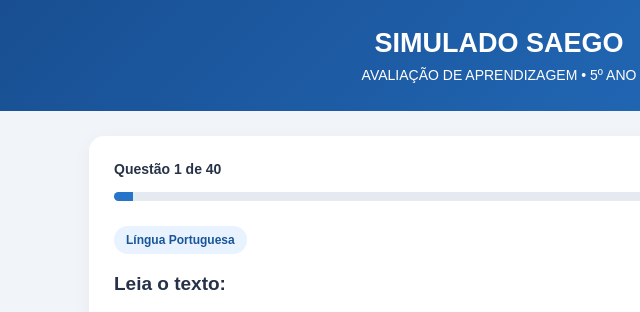
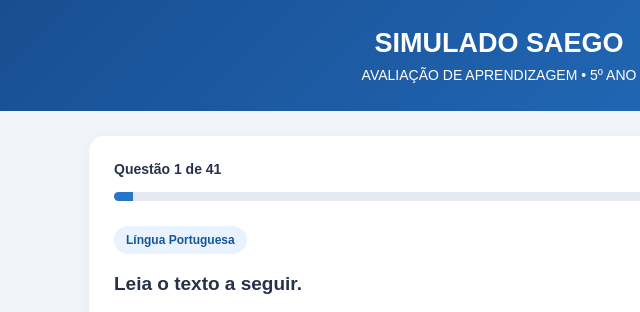
Before and after one commit to moreira6/simulado, a plain HTML site: page index.html in a window 1280 px wide. Shown: the top 312 px of the page, 141-781 px from the left. Drawn offline with Linux system fonts and the light colour scheme.

Commit message:
Refactor HTML structure and update quiz questions

```diff
--- a/index.html
+++ b/index.html
@@ -19,6 +19,7 @@ header p{margin:0;font-size:14px}
 .subject{display:inline-block;background:#e9f2ff;color:#17569a;padding:7px 12px;border-radius:20px;font-size:12px;font-weight:bold;margin-bottom:15px}
 .question{font-size:19px;line-height:1.55;font-weight:bold;margin-bottom:17px}
 .text-box{background:#f7f9fc;border-left:4px solid #2675c9;padding:17px;border-radius:8px;line-height:1.65;margin:15px 0 22px;font-size:15px}
+.comic{display:block;max-width:100%;height:auto;margin:15px auto;border-radius:8px}
 .options{display:grid;gap:11px;margin-top:18px}
 .option{display:flex;align-items:flex-start;gap:11px;padding:14px;border:2px solid #e1e6ed;border-radius:10px;cursor:pointer;line-height:1.4;transition:.2s}
 .option:hover{border-color:#2675c9;background:#f5f9ff}
@@ -41,8 +42,10 @@ button:hover:not(:disabled){filter:brightness(.95)}
 .wrong{color:#c33b3b;font-weight:bold}
 .hidden{display:none}
 @media(max-width:550px){
-.card{padding:18px}.question{font-size:17px}
-.buttons{flex-wrap:wrap}.buttons button{flex:1}
+.card{padding:18px}
+.question{font-size:17px}
+.buttons{flex-wrap:wrap}
+.buttons button{flex:1}
 }
 </style>
 </head>
@@ -59,7 +62,9 @@ button:hover:not(:disabled){filter:brightness(.95)}
 <span id="questionNumber"></span>
 <span id="subjectInfo"></span>
 </div>
-<div class="progress"><div class="progress-bar" id="progressBar"></div></div>
+<div class="progress">
+<div class="progress-bar" id="progressBar"></div>
+</div>
 <div id="questionArea"></div>
 <div class="buttons">
 <button class="secondary" id="prevBtn" onclick="previousQuestion()">Anterior</button>
@@ -73,11 +78,13 @@ button:hover:not(:disabled){filter:brightness(.95)}
 <script>
 const questions = [
 
-/* PORTUGUÊS - 20 QUESTÕES */
+/* =====================================
+   LÍNGUA PORTUGUESA - QUESTÕES 1 A 20
+===================================== */
 
 {
 subject:"Língua Portuguesa",
-text:"Leia o texto:",
+text:"Leia o texto a seguir.",
 passage:`<strong>O mistério do jardim</strong><br><br>
 Todas as manhãs, Lucas passava pelo jardim de sua avó antes de ir para a escola. Ele gostava de observar as flores, ouvir os pássaros e sentir o perfume das plantas.<br><br>
 Certa manhã, percebeu que algumas flores estavam fora do lugar e que pequenas pegadas apareciam perto do canteiro. Curioso, resolveu investigar. Escondeu-se atrás de uma árvore e esperou alguns minutos.<br><br>
@@ -88,7 +95,7 @@ answer:1
 },
 {
 subject:"Língua Portuguesa",
-text:"Leia o texto:",
+text:"Leia o texto a seguir.",
 passage:`<strong>Uma atitude importante</strong><br><br>
 Na escola de Mariana, os alunos perceberam que havia muito lixo espalhado pelo pátio depois do recreio. Alguns estudantes decidiram conversar com a turma e organizar uma campanha de conscientização.<br><br>
 Eles produziram cartazes, separaram lixeiras para materiais recicláveis e explicaram aos colegas a importância de manter os espaços coletivos limpos.<br><br>
@@ -99,7 +106,7 @@ answer:2
 },
 {
 subject:"Língua Portuguesa",
-text:"Leia o texto:",
+text:"Leia o texto a seguir.",
 passage:`<strong>A biblioteca da escola</strong><br><br>
 A biblioteca era um dos lugares preferidos de Pedro. Nas prateleiras, havia livros de aventura, histórias em quadrinhos, contos de fadas e livros sobre animais.<br><br>
 Em uma tarde chuvosa, Pedro escolheu um livro sobre viagens pelo mundo. Ao começar a leitura, imaginou que estava conhecendo lugares distantes, atravessando florestas e descobrindo cidades desconhecidas.<br><br>
@@ -110,7 +117,7 @@ answer:0
 },
 {
 subject:"Língua Portuguesa",
-text:"Leia o texto:",
+text:"Leia o texto a seguir.",
 passage:`<strong>O passeio inesperado</strong><br><br>
 No sábado, Júlia acordou cedo e organizou uma mochila com água, frutas e um caderno. Seu pai havia prometido levá-la para conhecer uma cachoeira próxima à cidade.<br><br>
 Durante o caminho, começou a chover. A família decidiu mudar os planos e visitar um museu. Júlia ficou um pouco decepcionada, mas logo se interessou pelas exposições de animais, fotografias antigas e objetos históricos.<br><br>
@@ -121,15 +128,15 @@ answer:2
 },
 {
 subject:"Língua Portuguesa",
-text:"Leia a tirinha do Garfield:",
-passage:`<img src="https://static.todamateria.com.br/upload/ga/rf/garfiel.jpg" alt="Tirinha do Garfield" style="max-width:100%;height:auto;display:block;margin:15px auto;">`,
+text:"Observe a tirinha do Garfield.",
+passage:`<img class="comic" src="https://static.todamateria.com.br/upload/ga/rf/garfiel.jpg" alt="Tirinha do Garfield" onerror="this.alt='Não foi possível carregar a tirinha. Verifique a conexão.'">`,
 question:"Considerando a situação apresentada na tirinha, o humor está relacionado principalmente:",
 options:["À preocupação de Garfield com a alimentação.","À ironia e ao sarcasmo presentes na fala e no pensamento dos personagens.","À tentativa de Garfield de fugir de casa.","À amizade entre os personagens e os animais."],
 answer:1
 },
 {
 subject:"Língua Portuguesa",
-text:"Leia o texto:",
+text:"Leia o texto a seguir.",
 passage:`<strong>O cachorro e o espelho</strong><br><br>
 Um cachorro entrou em uma sala onde havia um grande espelho. Ao perceber sua própria imagem, começou a latir e a pular, acreditando que havia outro cachorro diante dele.<br><br>
 Quanto mais se movimentava, mais o reflexo repetia seus gestos. Depois de algum tempo, cansado, o animal se afastou e percebeu que não havia ninguém ali.<br><br>
@@ -140,7 +147,7 @@ answer:1
 },
 {
 subject:"Língua Portuguesa",
-text:"Leia o texto:",
+text:"Leia o texto a seguir.",
 passage:`<strong>Feira de ciências</strong><br><br>
 Os alunos do 5º ano organizaram uma feira de ciências para apresentar projetos sobre o meio ambiente. Um grupo construiu um filtro simples para demonstrar como algumas etapas ajudam a retirar impurezas da água.<br><br>
 Outro grupo apresentou uma maquete de uma cidade sustentável, com áreas verdes, ciclovias e painéis solares. Os visitantes puderam fazer perguntas e conhecer as ideias desenvolvidas pelos estudantes.<br><br>
@@ -151,7 +158,7 @@ answer:2
 },
 {
 subject:"Língua Portuguesa",
-text:"Leia o texto:",
+text:"Leia o texto a seguir.",
 passage:`<strong>O relógio atrasado</strong><br><br>
 Na segunda-feira, Rafael acordou assustado ao perceber que seu relógio marcava um horário muito diferente do habitual. Rapidamente, vestiu o uniforme, tomou café e saiu de casa.<br><br>
 Ao chegar à escola, encontrou o portão fechado e nenhum colega no pátio. Foi então que percebeu: havia se confundido com o horário, pois o relógio estava atrasado e ainda era muito cedo.<br><br>
@@ -162,7 +169,7 @@ answer:1
 },
 {
 subject:"Língua Portuguesa",
-text:"Leia o texto:",
+text:"Leia o texto a seguir.",
 passage:`<strong>Convite especial</strong><br><br>
 A direção da Escola Caminhos do Saber convida estudantes, familiares e comunidade para a Mostra Cultural, que acontecerá no dia 15 de dezembro, às 14 horas, no pátio da escola.<br><br>
 Durante o evento, serão apresentados trabalhos produzidos pelas turmas, exposições artísticas, músicas e apresentações teatrais.<br><br>
@@ -173,7 +180,7 @@ answer:2
 },
 {
 subject:"Língua Portuguesa",
-text:"Leia o texto:",
+text:"Leia o texto a seguir.",
 passage:`<strong>A importância das árvores</strong><br><br>
 As árvores desempenham funções fundamentais para o equilíbrio ambiental. Elas oferecem sombra, ajudam a melhorar a qualidade do ar e servem de abrigo para diversas espécies de animais.<br><br>
 Além disso, suas raízes contribuem para a conservação do solo e ajudam a diminuir os efeitos da erosão. Por isso, preservar as áreas verdes é uma atitude importante para a natureza e para a qualidade de vida das pessoas.`,
@@ -183,7 +190,7 @@ answer:1
 },
 {
 subject:"Língua Portuguesa",
-text:"Leia o texto:",
+text:"Leia o texto a seguir.",
 passage:`<strong>Uma descoberta na praça</strong><br><br>
 Durante uma brincadeira na praça, Sofia encontrou uma pequena caixa de madeira perto de um banco. Dentro dela havia fotografias antigas, algumas cartas e um bilhete com a seguinte frase: “As melhores lembranças merecem ser compartilhadas”.<br><br>
 Sofia levou a caixa até a administração da praça. Depois de alguns dias, descobriram que os objetos pertenciam a uma antiga moradora do bairro, que havia perdido a caixa muitos anos antes.`,
@@ -193,7 +200,7 @@ answer:2
 },
 {
 subject:"Língua Portuguesa",
-text:"Leia o texto:",
+text:"Leia o texto a seguir.",
 passage:`<strong>O uso consciente da água</strong><br><br>
 A água é indispensável para a vida. Utilizamos esse recurso em atividades como cozinhar, tomar banho, lavar roupas e cultivar alimentos.<br><br>
 Apesar de sua importância, muitas pessoas desperdiçam água em tarefas cotidianas. Fechar a torneira enquanto escovamos os dentes, consertar vazamentos e aproveitar a água da chuva para algumas atividades são atitudes que ajudam a evitar o desperdício.`,
@@ -203,7 +210,7 @@ answer:2
 },
 {
 subject:"Língua Portuguesa",
-text:"Leia o texto:",
+text:"Leia o texto a seguir.",
 passage:`<strong>A menina e o livro</strong><br><br>
 Ana ganhou um livro de histórias de presente. No começo, achou que seria uma leitura cansativa, mas decidiu experimentar algumas páginas antes de dormir.<br><br>
 A história falava de uma menina que viajava por lugares fantásticos e conhecia personagens diferentes. Ana ficou tão interessada que, no dia seguinte, contou aos amigos sobre a aventura.<br><br>
@@ -214,7 +221,7 @@ answer:1
 },
 {
 subject:"Língua Portuguesa",
-text:"Leia o texto:",
+text:"Leia o texto a seguir.",
 passage:`<strong>O trabalho em equipe</strong><br><br>
 A turma precisava construir uma maquete para uma apresentação. No início, todos queriam escolher a mesma tarefa e o trabalho não avançava.<br><br>
 A professora sugeriu que os estudantes conversassem e dividissem as responsabilidades. Alguns ficaram responsáveis pela pintura, outros pela montagem e outros pela pesquisa de informações.<br><br>
@@ -225,7 +232,7 @@ answer:0
 },
 {
 subject:"Língua Portuguesa",
-text:"Leia o texto:",
+text:"Leia o texto a seguir.",
 passage:`<strong>Uma notícia sobre o bairro</strong><br><br>
 Moradores do bairro Jardim das Flores participaram, no último sábado, de uma ação de plantio de mudas em uma praça. A iniciativa contou com a participação de crianças, adultos e idosos.<br><br>
 Ao todo, foram plantadas 35 mudas de árvores. Os organizadores informaram que novas atividades serão realizadas nos próximos meses para incentivar a preservação dos espaços públicos.`,
@@ -235,7 +242,7 @@ answer:1
 },
 {
 subject:"Língua Portuguesa",
-text:"Leia o texto:",
+text:"Leia o texto a seguir.",
 passage:`<strong>O pequeno inventor</strong><br><br>
 Enzo gostava de desmontar objetos antigos para descobrir como funcionavam. Certo dia, resolveu construir um carrinho utilizando caixas, tampinhas e pedaços de papelão.<br><br>
 O primeiro modelo não se movimentou como ele esperava. Em vez de desistir, Enzo observou o problema, fez algumas alterações e tentou novamente.<br><br>
@@ -246,7 +253,7 @@ answer:2
 },
 {
 subject:"Língua Portuguesa",
-text:"Leia o texto:",
+text:"Leia o texto a seguir.",
 passage:`<strong>O valor da amizade</strong><br><br>
 Quando Pedro mudou de escola, ficou inseguro por não conhecer ninguém. Durante os primeiros dias, passava o recreio sozinho e tinha dificuldade para participar das brincadeiras.<br><br>
 Certo dia, um colega chamado Miguel o convidou para jogar futebol. Aos poucos, Pedro conheceu outros estudantes e começou a se sentir mais acolhido.<br><br>
@@ -257,7 +264,7 @@ answer:1
 },
 {
 subject:"Língua Portuguesa",
-text:"Leia o texto:",
+text:"Leia o texto a seguir.",
 passage:`<strong>O ciclo da borboleta</strong><br><br>
 A vida de uma borboleta passa por diferentes etapas. Primeiro, ela se desenvolve dentro de um ovo. Depois, nasce uma lagarta, que se alimenta e cresce.<br><br>
 Em seguida, a lagarta forma uma estrutura chamada crisálida. Dentro dela, acontecem transformações até que uma borboleta adulta esteja pronta para sair.<br><br>
@@ -268,7 +275,7 @@ answer:1
 },
 {
 subject:"Língua Portuguesa",
-text:"Leia o texto:",
+text:"Leia o texto a seguir.",
 passage:`<strong>Um dia sem internet</strong><br><br>
 Em uma manhã de domingo, a internet da casa de Laura parou de funcionar. No início, ela ficou sem saber o que fazer, pois estava acostumada a assistir vídeos e conversar com os amigos pelo celular.<br><br>
 Depois de algum tempo, decidiu pegar sua bicicleta e chamar a vizinha para brincar. As duas passaram a tarde na praça e inventaram diversas brincadeiras.<br><br>
@@ -279,16 +286,25 @@ answer:2
 },
 {
 subject:"Língua Portuguesa",
-text:"Leia o texto:",
+text:"Leia o texto a seguir.",
 passage:`<strong>O cuidado com os animais</strong><br><br>
 Os animais domésticos dependem dos cuidados de seus responsáveis. Eles precisam de alimentação adequada, água limpa, abrigo e acompanhamento veterinário.<br><br>
 Também é importante oferecer atenção e respeitar as necessidades de cada animal. Ter um animal de estimação exige responsabilidade, pois ele não é um brinquedo e precisa de cuidados durante toda a vida.`,
 question:"De acordo com o texto, ter um animal de estimação significa:",
-options:["Assumir responsabilidades com seu bem-estar.","Oferecer comida apenas quando ele pedir.","Deixá-lo sozinho durante todo o dia.","Trat á-lo como um objeto de brincadeira."],
+options:["Assumir responsabilidades com seu bem-estar.","Oferecer comida apenas quando ele pedir.","Deixá-lo sozinho durante todo o dia.","Tratá-lo como um objeto de brincadeira."],
 answer:0
 },
+{
+subject:"Língua Portuguesa",
+text:"Leia a frase: “Mariana estava tão feliz que parecia estar nas nuvens.”",
+question:"A expressão “estar nas nuvens” foi utilizada para indicar que Mariana estava:",
+options:["Em um avião.","Muito feliz e animada.","Com medo de altura.","Observando o céu."],
+answer:1
+},
 
-/* MATEMÁTICA - 20 QUESTÕES */
+/* =====================================
+   MATEMÁTICA - QUESTÕES 21 A 40
+===================================== */
 
 {
 subject:"Matemática",
@@ -334,7 +350,7 @@ answer:2
 },
 {
 subject:"Matemática",
-text:"Qual fração representa a metade de uma figura dividida em duas partes iguais?",
+text:"Uma figura foi dividida em duas partes iguais. Uma dessas partes representa qual fração da figura inteira?",
 options:["1/2","1/3","1/4","2/3"],
 answer:0
 },
@@ -346,19 +362,19 @@ answer:2
 },
 {
 subject:"Matemática",
-text:"Observe as frações: 1/2 e 1/4. Qual delas representa a maior quantidade, considerando figuras do mesmo tamanho?",
+text:"Observe as frações 1/2 e 1/4. Considerando figuras do mesmo tamanho, qual fração representa a maior quantidade?",
 options:["1/2","1/4","As duas representam a mesma quantidade.","Nenhuma representa uma quantidade."],
 answer:0
 },
 {
 subject:"Matemática",
-text:"Uma caixa contém 24 lápis. Se 6 lápis forem retirados, quantos continuarão na caixa?",
+text:"Uma caixa possui 24 lápis. Se 6 lápis forem retirados, quantos continuarão na caixa?",
 options:["16","17","18","19"],
 answer:2
 },
 {
 subject:"Matemática",
-text:"Qual é o resultado da operação 245 + 132?",
+text:"Uma biblioteca tinha 245 livros e recebeu mais 132. Quantos livros ela possui agora?",
 options:["367","377","387","397"],
 answer:1
 },
@@ -388,7 +404,7 @@ answer:2
 },
 {
 subject:"Matemática",
-text:"Qual das figuras geométricas abaixo possui quatro lados iguais?",
+text:"Qual das figuras geométricas abaixo possui quatro lados iguais e quatro vértices?",
 options:["Triângulo","Quadrado","Círculo","Pentágono"],
 answer:1
 },
@@ -406,8 +422,8 @@ answer:2
 },
 {
 subject:"Matemática",
-text:"Qual objeto do cotidiano possui formato parecido com um cilindro?",
-options:["Lata de refrigerante","Bola de futebol","Dado","Casquinha de sorvete"],
+text:"Uma lata de refrigerante lembra qual sólido geométrico?",
+options:["Cilindro","Esfera","Cubo","Pirâmide"],
 answer:0
 }
 ];
@@ -417,30 +433,45 @@ let answers=new Array(questions.length).fill(null);
 
 function render(){
  const q=questions[current];
- document.getElementById("questionNumber").textContent=`Questão ${current+1} de ${questions.length}`;
+
+ document.getElementById("questionNumber").textContent=
+ `Questão ${current+1} de ${questions.length}`;
+
  document.getElementById("subjectInfo").textContent=q.subject;
- document.getElementById("progressBar").style.width=`${((current+1)/questions.length)*100}%`;
+
+ document.getElementById("progressBar").style.width=
+ `${((current+1)/questions.length)*100}%`;
 
  let html=`<div class="subject">${q.subject}</div>
  <div class="question">${q.text}</div>`;
 
- if(q.passage)html+=`<div class="text-box">${q.passage}</div>`;
+ if(q.passage){
+   html+=`<div class="text-box">${q.passage}</div>`;
+ }
 
  html+=`<div class="options">`;
+
  q.options.forEach((opt,i)=>{
-  html+=`<label class="option ${answers[current]===i?"selected":""}">
+   html+=`
+   <label class="option ${answers[current]===i?"selected":""}">
      <input type="radio" name="answer" value="${i}"
        ${answers[current]===i?"checked":""}
        onchange="selectAnswer(${i})">
      <span><strong>${String.fromCharCode(65+i)})</strong> ${opt}</span>
    </label>`;
  });
+
  html+=`</div>`;
 
  document.getElementById("questionArea").innerHTML=html;
+
  document.getElementById("prevBtn").disabled=current===0;
- document.getElementById("nextBtn").classList.toggle("hidden",current===questions.length-1);
- document.getElementById("finishBtn").classList.toggle("hidden",current!==questions.length-1);
+
+ document.getElementById("nextBtn").classList.toggle(
+ "hidden",current===questions.length-1);
+
+ document.getElementById("finishBtn").classList.toggle(
+ "hidden",current!==questions.length-1);
 }
 
 function selectAnswer(value){
@@ -449,29 +480,42 @@ function selectAnswer(value){
 }
 
 function previousQuestion(){
- if(current>0){current--;render();}
+ if(current>0){
+   current--;
+   render();
+ }
 }
 
 function nextQuestion(){
- if(current<questions.length-1){current++;render();}
+ if(current<questions.length-1){
+   current++;
+   render();
  }
-
-function isCorrect(q,answer){
- return answer===q.answer;
 }
 
 function finishQuiz(){
  const unanswered=answers.filter(a=>a===null).length;
+
  if(unanswered>0){
-  if(!confirm(`Você ainda tem ${unanswered} questão(ões) sem resposta. Deseja finalizar mesmo assim?`))return;
+   if(!confirm(`Você ainda tem ${unanswered} questão(ões) sem resposta. Deseja finalizar mesmo assim?`)){
+     return;
+   }
  }
 
- let total=0,port=0,mat=0,portTotal=0,matTotal=0;
+ let total=0;
+ let port=0;
+ let mat=0;
+ let portTotal=0;
+ let matTotal=0;
 
  questions.forEach((q,i)=>{
-  if(q.subject==="Língua Portuguesa")portTotal++;
-  else matTotal++;
-  if(isCorrect(q,answers[i])){
+   if(q.subject==="Língua Portuguesa"){
+     portTotal++;
+   }else{
+     matTotal++;
+   }
+
+   if(answers[i]===q.answer){
      total++;
      if(q.subject==="Língua Portuguesa")port++;
      else mat++;
@@ -479,10 +523,15 @@ function finishQuiz(){
  });
 
  let review="";
+
  questions.forEach((q,i)=>{
-  if(!isCorrect(q,answers[i])){
-   const chosen=answers[i]===null?"Não respondida":q.options[answers[i]];
-   review+=`<div class="review-item">
+   if(answers[i]!==q.answer){
+     const chosen=answers[i]===null
+       ?"Não respondida"
+       :q.options[answers[i]];
+
+     review+=`
+     <div class="review-item">
        <strong>Questão ${i+1} - ${q.subject}</strong><br>
        <span class="wrong">Sua resposta: ${chosen}</span><br>
        <span class="correct">Resposta correta: ${q.options[q.answer]}</span>
@@ -491,36 +540,46 @@ function finishQuiz(){
  });
 
  const result=document.getElementById("result");
+
  document.getElementById("quiz").classList.add("hidden");
  result.classList.remove("hidden");
 
  result.innerHTML=`
  <h2>Simulado finalizado!</h2>
  <p>Confira seu desempenho:</p>
+
  <div class="score">${total} / ${questions.length}</div>
+
  <p>Você acertou ${Math.round(total/questions.length*100)}% das questões.</p>
+
  <div class="result-box">
    <h3>Língua Portuguesa</h3>
    <strong>${port} de ${portTotal} questões</strong>
  </div>
+
  <div class="result-box">
    <h3>Matemática</h3>
    <strong>${mat} de ${matTotal} questões</strong>
  </div>
+
  <div class="result-box">
    <h3>Questões para revisar</h3>
    ${review||"<p class='correct'>Parabéns! Você acertou todas as questões!</p>"}
  </div>
+
  <button class="primary" onclick="restartQuiz()">Refazer simulado</button>
  `;
+
  window.scrollTo({top:0,behavior:"smooth"});
 }
 
 function restartQuiz(){
  current=0;
  answers=new Array(questions.length).fill(null);
+
  document.getElementById("result").classList.add("hidden");
  document.getElementById("quiz").classList.remove("hidden");
+
  render();
  window.scrollTo({top:0,behavior:"smooth"});
 }
```
Lines whose indentation alone changed are shown as unchanged.
